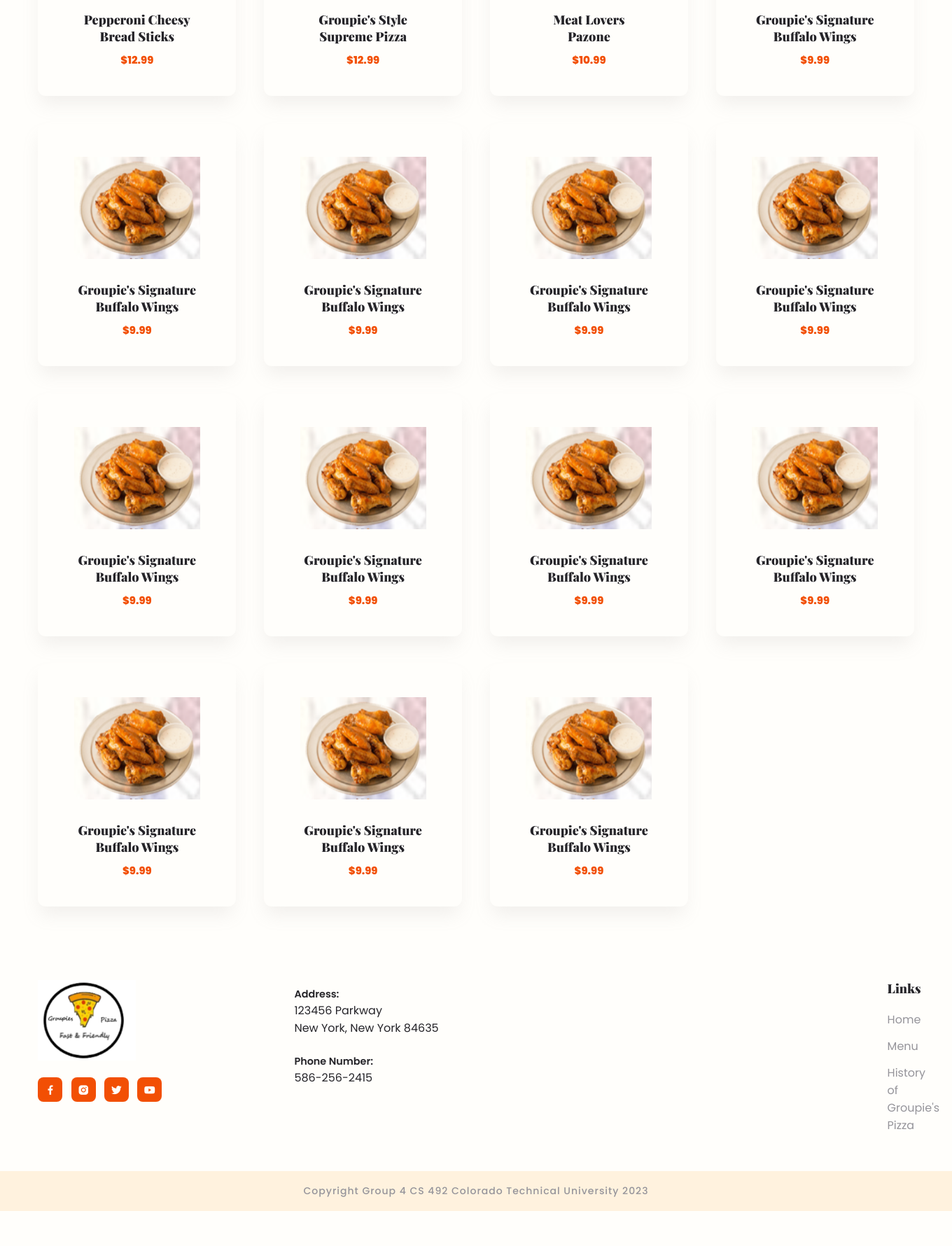
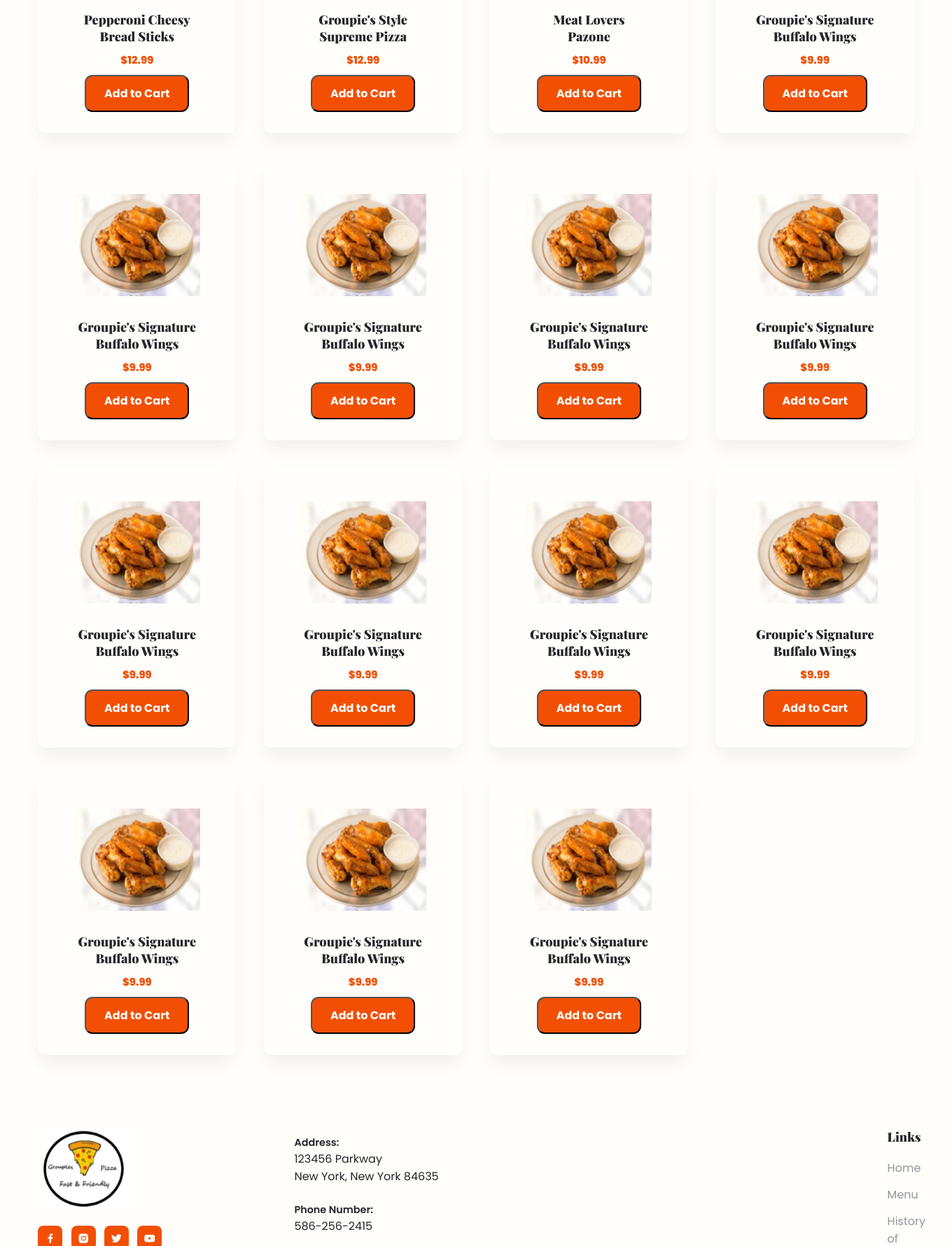
Before and after one commit to JustinStark2022/foodOrderingWebsiteWorkspace, a Flask app: page /menu in a window 1360 px wide. Shown: the part 612-2392 px from the top of the page at 70% size. Before the commit the page ends 2342 px from the top, so only its background shows below. Run offline with Flask 3, Linux system fonts and the light colour scheme; some libraries are stand-ins or nearby versions.

Commit message:
added the button with label Add To Cart for menu

```diff
--- a/templates/menu.html
+++ b/templates/menu.html
@@ -57,7 +57,7 @@
 				</div>
 				<h5>Pepperoni Cheesy<br> Bread Sticks</h5>
 				<h6>$12.99</h6>
-
+				<button onclick="" type="button" class="btn btn-primary">Add to Cart</button>
 			</div>
 
 			<div class="row">
@@ -66,7 +66,7 @@
 				</div>
 				<h5>Groupie's Style<br>Supreme Pizza</h5>
 				<h6>$12.99</h6>
-
+				<button onclick="" type="button" class="btn btn-primary">Add to Cart</button>
 			</div>
 
 			<div class="row">
@@ -75,7 +75,7 @@
 				</div>
 				<h5>Meat Lovers<br>Pazone</h5>
 				<h6>$10.99</h6>
-
+				<button onclick="" type="button" class="btn btn-primary">Add to Cart</button>
 			</div>
 
 			<div class="row">
@@ -84,7 +84,7 @@
 				</div>
 				<h5>Groupie's Signature<br>Buffalo Wings</h5>
 				<h6>$9.99</h6>
-
+				<button onclick="" type="button" class="btn btn-primary">Add to Cart</button>
 			</div>
 			<div class="row">
 				<div class="row-img">
@@ -92,7 +92,7 @@
 				</div>
 				<h5>Groupie's Signature<br>Buffalo Wings</h5>
 				<h6>$9.99</h6>
-
+				<button onclick="" type="button" class="btn btn-primary">Add to Cart</button>
 			</div>
 			<div class="row">
 				<div class="row-img">
@@ -100,7 +100,7 @@
 				</div>
 				<h5>Groupie's Signature<br>Buffalo Wings</h5>
 				<h6>$9.99</h6>
-
+				<button onclick="" type="button" class="btn btn-primary">Add to Cart</button>
 			</div>
 			<div class="row">
 				<div class="row-img">
@@ -108,7 +108,7 @@
 				</div>
 				<h5>Groupie's Signature<br>Buffalo Wings</h5>
 				<h6>$9.99</h6>
-
+				<button onclick="" type="button" class="btn btn-primary">Add to Cart</button>
 			</div>
 			<div class="row">
 				<div class="row-img">
@@ -116,7 +116,7 @@
 				</div>
 				<h5>Groupie's Signature<br>Buffalo Wings</h5>
 				<h6>$9.99</h6>
-
+				<button onclick="" type="button" class="btn btn-primary">Add to Cart</button>
 			</div>
 			<div class="row">
 				<div class="row-img">
@@ -124,7 +124,7 @@
 				</div>
 				<h5>Groupie's Signature<br>Buffalo Wings</h5>
 				<h6>$9.99</h6>
-
+				<button onclick="" type="button" class="btn btn-primary">Add to Cart</button>
 			</div>
 			<div class="row">
 				<div class="row-img">
@@ -132,7 +132,7 @@
 				</div>
 				<h5>Groupie's Signature<br>Buffalo Wings</h5>
 				<h6>$9.99</h6>
-
+				<button onclick="" type="button" class="btn btn-primary">Add to Cart</button>
 			</div>
 			<div class="row">
 				<div class="row-img">
@@ -140,7 +140,7 @@
 				</div>
 				<h5>Groupie's Signature<br>Buffalo Wings</h5>
 				<h6>$9.99</h6>
-
+				<button onclick="" type="button" class="btn btn-primary">Add to Cart</button>
 			</div>
 			<div class="row">
 				<div class="row-img">
@@ -148,7 +148,7 @@
 				</div>
 				<h5>Groupie's Signature<br>Buffalo Wings</h5>
 				<h6>$9.99</h6>
-
+				<button onclick="" type="button" class="btn btn-primary">Add to Cart</button>
 			</div>
 			<div class="row">
 				<div class="row-img">
@@ -156,7 +156,7 @@
 				</div>
 				<h5>Groupie's Signature<br>Buffalo Wings</h5>
 				<h6>$9.99</h6>
-
+				<button onclick="" type="button" class="btn btn-primary">Add to Cart</button>
 			</div>
 			<div class="row">
 				<div class="row-img">
@@ -164,7 +164,7 @@
 				</div>
 				<h5>Groupie's Signature<br>Buffalo Wings</h5>
 				<h6>$9.99</h6>
-
+				<button onclick="" type="button" class="btn btn-primary">Add to Cart</button>
 			</div>
 			<div class="row">
 				<div class="row-img">
@@ -172,7 +172,7 @@
 				</div>
 				<h5>Groupie's Signature<br>Buffalo Wings</h5>
 				<h6>$9.99</h6>
-
+				<button onclick="" type="button" class="btn btn-primary">Add to Cart</button>
 			</div>
 
 		</div>
```
Also changed, not shown: templates/index.html (+16 -19 lines).
